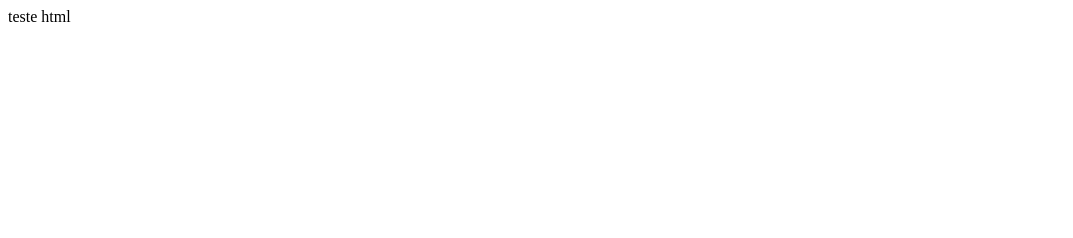
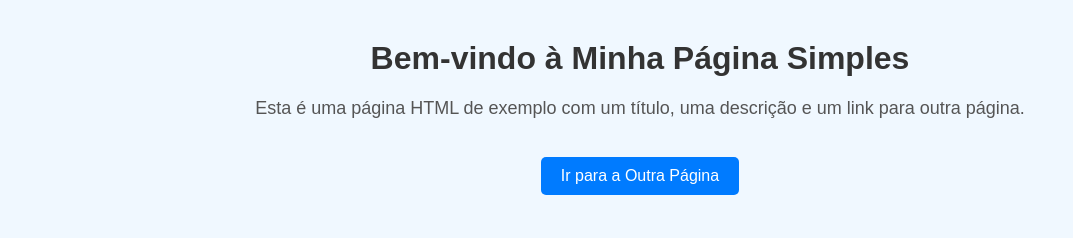
Before and after one commit to desanti/desanti.github.io, a plain HTML site: page index.html in a window 1280 px wide. Shown: the whole page, without its empty margins (0-1073 px from the left). Drawn offline with Linux system fonts and the light colour scheme.

Commit message:
Update index.html

```diff
--- a/index.html
+++ b/index.html
@@ -1,3 +1,40 @@
-teste
-
-html
+<!DOCTYPE html>
+<html lang="pt-br">
+<head>
+    <meta charset="UTF-8">
+    <meta name="viewport" content="width=device-width, initial-scale=1.0">
+    <title>Página Simples</title>
+    <style>
+        body {
+            font-family: Arial, sans-serif;
+            margin: 40px;
+            text-align: center;
+            background-color: #f0f8ff;
+        }
+        h1 {
+            color: #333;
+        }
+        p {
+            font-size: 18px;
+            color: #555;
+        }
+        a {
+            display: inline-block;
+            margin-top: 20px;
+            text-decoration: none;
+            background-color: #007bff;
+            color: white;
+            padding: 10px 20px;
+            border-radius: 5px;
+        }
+        a:hover {
+            background-color: #0056b3;
+        }
+    </style>
+</head>
+<body>
+    <h1>Bem-vindo à Minha Página Simples</h1>
+    <p>Esta é uma página HTML de exemplo com um título, uma descrição e um link para outra página.</p>
+    <a href="outra-pagina.html">Ir para a Outra Página</a>
+</body>
+</html>
```
